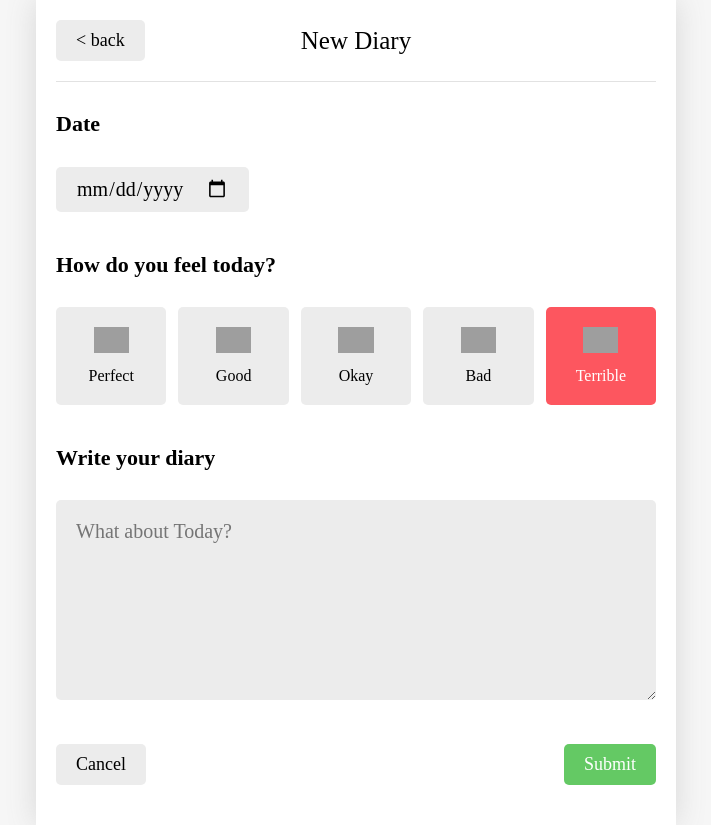
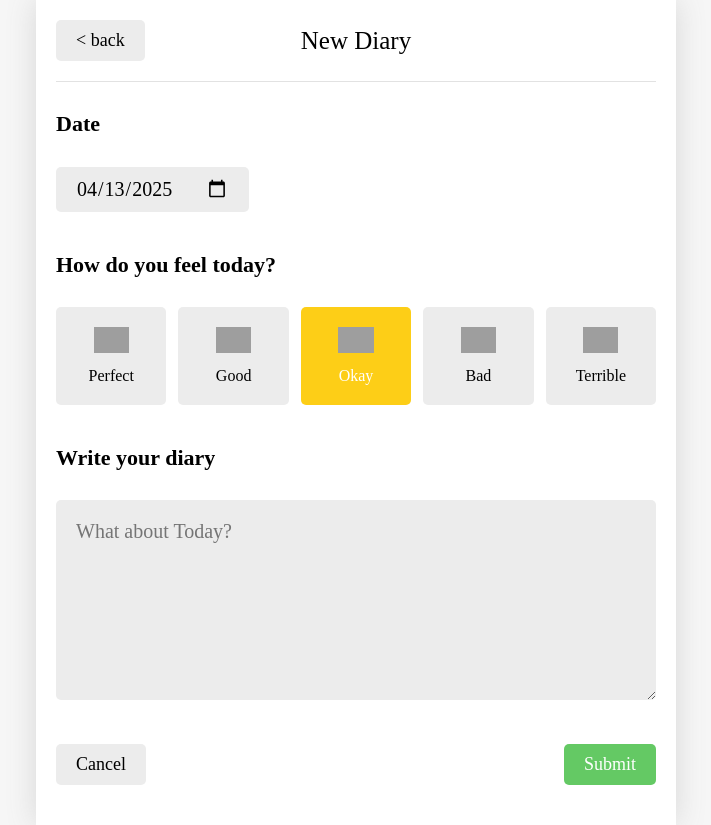
Before and after one commit to kdbean/react-emotion-diary, a React (Vite) app: page /new in a window 1280 px wide. Shown: the whole page, without its empty margins (284-995 px from the left). Built offline with nearby package versions, Linux system fonts and the light colour scheme; grey boxes are pictures that could not be loaded; a web font is replaced by a local one.

Commit message:
feat: implement diary creation feature in "New" Page

```diff
--- a/src/components/Editor.jsx
+++ b/src/components/Editor.jsx
@@ -1,10 +1,15 @@
 import "./Editor.css";
 import EmotionItem from "./EmotionItem";
 import Button from "./Button";
+import { useState } from "react";
+import { useNavigate } from "react-router-dom";
 
 /**
  * @constant emotionList
- * List of selectable emotions with corresponding IDs
+ * Predefined list of emotions to be selected by user.
+ * Each object includes:
+ * - emotionId: numerical identifier
+ * - emotionName: label displayed under the emotion icon
  */
 const emotionList = [
   { emotionId: 1, emotionName: "Perfect" },
@@ -15,19 +20,77 @@ const emotionList = [
 ];
 
 /**
- * @component Editor
- * Diary editor page component
- * - Displays date selector, emotion picker, diary textarea, and action buttons
+ * @function getStringedDate
+ * Converts Date object into a string formatted as 'YYYY-MM-DD'.
+ *
+ * @param {Date} targetDate
+ * @returns {string}
  */
-const Editor = () => {
-  const emotionId = 5; // Currently selected emotion (mocked for now)
+const getStringedDate = (targetDate) => {
+  let year = targetDate.getFullYear();
+  let month = targetDate.getMonth() + 1;
+  let date = targetDate.getDate();
+
+  if (month < 10) {
+    month = `0${month}`;
+  }
+  if (date < 10) {
+    date = `0${date}`;
+  }
+
+  return `${year}-${month}-${date}`;
+};
+
+const Editor = ({ onSubmit }) => {
+  const [input, setInput] = useState({
+    createdDate: new Date(),
+    emotionId: 3,
+    content: "",
+  });
+
+  // Navigation handler (React Router)
+  const nav = useNavigate();
+
+  /**
+   * Handles input changes from:
+   * - Date input : converted to Date object
+   * - Textarea : content
+   * - Emotion selection : custom event structure
+   *
+   * @param {Event | { target: { name: string, value: any }}} e
+   */
+  const onChangeInput = (e) => {
+    let name = e.target.name;
+    let value = e.target.value;
+
+    if (name === "createdDate") {
+      value = new Date(value); // <input type="date"> returns string
+    }
+
+    setInput({
+      ...input,
+      [name]: value,
+    });
+  };
+
+  /**
+   * Calls the provided onSubmit prop with the current input state.
+   */
+  const onClickSubmitButton = () => {
+    onSubmit(input);
+  };
 
   return (
     <div className="Editor">
       {/* Date input section */}
       <section className="date_section">
         <h4>Date</h4>
-        <input type="date" />
+        <input
+          name="createdDate"
+          onChange={onChangeInput}
+          value={getStringedDate(input.createdDate)}
+          type="date"
+        />
       </section>
 
       {/* Emotion selection section */}
@@ -36,9 +99,17 @@ const Editor = () => {
         <div className="emotion_list_wrapper">
           {emotionList.map((item) => (
             <EmotionItem
+              onClick={() =>
+                onChangeInput({
+                  target: {
+                    name: "emotionId",
+                    value: item.emotionId,
+                  },
+                })
+              }
               key={item.emotionId}
               {...item}
-              isSelected={item.emotionId === emotionId}
+              isSelected={item.emotionId === input.emotionId}
             />
           ))}
         </div>
@@ -47,13 +118,22 @@ const Editor = () => {
       {/* Diary text input section */}
       <section className="content_section">
         <h4>Write your diary</h4>
-        <textarea placeholder="What about Today?" />
+        <textarea
+          name="content"
+          value={input.content}
+          onChange={onChangeInput}
+          placeholder="What about Today?"
+        />
       </section>
 
       {/* Submit/Cancel buttons */}
       <section className="button_section">
-        <Button text={"Cancel"} />
-        <Button text={"Submit"} type={"POSITIVE"} />
+        <Button onClick={() => nav(-1)} text={"Cancel"} />
+        <Button
+          onClick={onClickSubmitButton}
+          text={"Submit"}
+          type={"POSITIVE"}
+        />
       </section>
     </div>
   );
--- a/src/components/EmotionItem.jsx
+++ b/src/components/EmotionItem.jsx
@@ -3,15 +3,18 @@ import { getEmotionImage } from "../util/get-emotion-image";
 
 /**
  * @component EmotionItem
- * Single emotion item used for emotion selection UI.
+ * Render a selectable emotion box with an image and label.
  *
- * @param {number} emotionId - ID of the emotion (1~5)
- * @param {string} emotionName - Label to display under the image
- * @param {boolean} isSelected - Whether this emotion is currently selected
+ * @param {number} props.emotionId - Unique ID for the emotion (1 to 5)
+ * @param {string} props.emotionName - Display label for the emotion
+ * @param {boolean} props.isSelected - Whether this emotion is currently selected
+ * @param {Function} [props.onClick] - Optional click handler to notify parent of selection
+
  */
-const EmotionItem = ({ emotionId, emotionName, isSelected }) => {
+const EmotionItem = ({ emotionId, emotionName, isSelected, onClick }) => {
   return (
     <div
+      onClick={onClick}
       className={`EmotionItem ${
         isSelected ? `EmotionItem_on_${emotionId}` : ""
       }`}
--- a/src/pages/New.jsx
+++ b/src/pages/New.jsx
@@ -1,12 +1,41 @@
 import Header from "../components/Header";
 import Button from "../components/Button";
 import Editor from "../components/Editor";
+import { useNavigate } from "react-router-dom";
+import { useContext } from "react";
+import { DiaryDispatchContext } from "../App";
 
 const New = () => {
+  /** Get onCreate function from DiaryDispatchContext */
+  const { onCreate } = useContext(DiaryDispatchContext);
+
+  /** Router navigation handler */
+  const nav = useNavigate();
+
+  /**
+   * @function onSubmit
+   * Handles data submitted from Editor component
+   * - Converts createdDate to timestamp
+   * - Passes data to context's onCreate
+   * - Redirects to home after creation
+   *
+   * @param {Object} input
+   * @param {Date} input.createdDate - Selected date
+   * @param {number} input.emotionId - Selected emotion
+   * @param {string} input.content - Diary content
+   */
+  const onSubmit = (input) => {
+    onCreate(input.createdDate.getTime(), input.emotionId, input.content);
+    nav("/", { replace: true }); // Prevents back navigation to form
+  };
+
   return (
     <div>
-      <Header title={"New Diary"} leftChild={<Button text={"< back"} />} />
-      <Editor />
+      <Header
+        title={"New Diary"}
+        leftChild={<Button onClick={() => nav(-1)} text={"< back"} />}
+      />
+      <Editor onSubmit={onSubmit} />
     </div>
   );
 };
```
